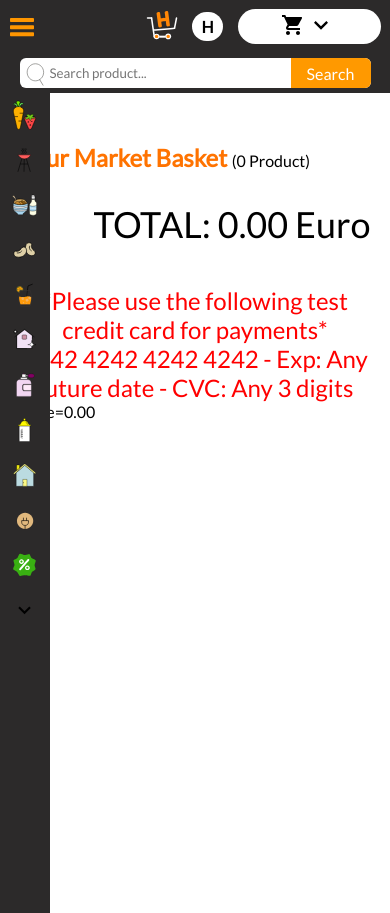
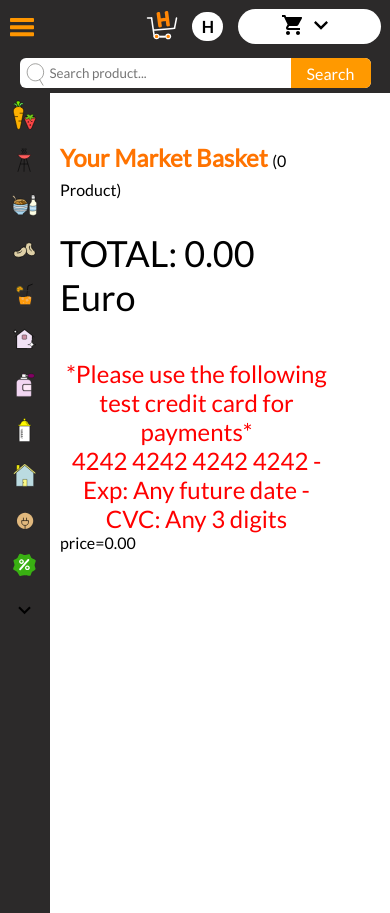
Before and after one commit to hakansaglam29/online-supermarkt, a React (Create React App) app: page /checkout in a window 390 px wide. Built offline with nearby package versions, Linux system fonts and the light colour scheme.

Commit message:
media added

```diff
--- a/src/components/search-bar/search-bar.component.jsx
+++ b/src/components/search-bar/search-bar.component.jsx
@@ -3,7 +3,6 @@ import { CartContext } from '../../providers/cart/cart.provider';
 import SearchIcon from '../../assets/icons/SearchIcon'
 import './search-bar.styles.scss';
 import { useHistory } from 'react-router-dom';
-import Search from '../../assets/icons/SearchIcon';
 
 function SearchBar() {
     const { setInputData, inputData } = useContext(CartContext)
--- a/src/pages/checkout/checkout.styles.scss
+++ b/src/pages/checkout/checkout.styles.scss
@@ -4,13 +4,17 @@
   display: flex;
   flex-direction: column;
   align-items: left;
-  margin: 50px auto 0;
+  margin: 50px auto 10px;
   button {
     margin-left: auto;
     margin-top: 50px;
   }
-  @media screen and (max-width: 800px) {
-    width: 90%;
+  @media screen and (max-width: 1060px) {
+    width: 70%;
+  }
+
+  @media screen and (max-width: 425px) {
+    margin: 50px 0px 10px 60px;
   }
 }
 
@@ -27,21 +31,6 @@
   }
 }
 
-
-.header-block-container {
-  text-transform: capitalize;
-  width: 23%;
-  &:last-child {
-    width: 8%;
-  }
-  @media screen and (max-width: 800px) {
-    width: 22%;
-    &:last-child {
-      width: 12%;
-    }
-  }
-}
-
 .total-container {
   margin-top: 30px;
   margin-left: auto;
--- a/src/pages/collection/collection.styles.scss
+++ b/src/pages/collection/collection.styles.scss
@@ -35,7 +35,7 @@
 }
 
 
-@media only screen and (max-width: 990px) {
+@media only screen and (max-width: 1060px) {
     .collection-page {
         margin:10px 10px 20px 70px;
     }
```
